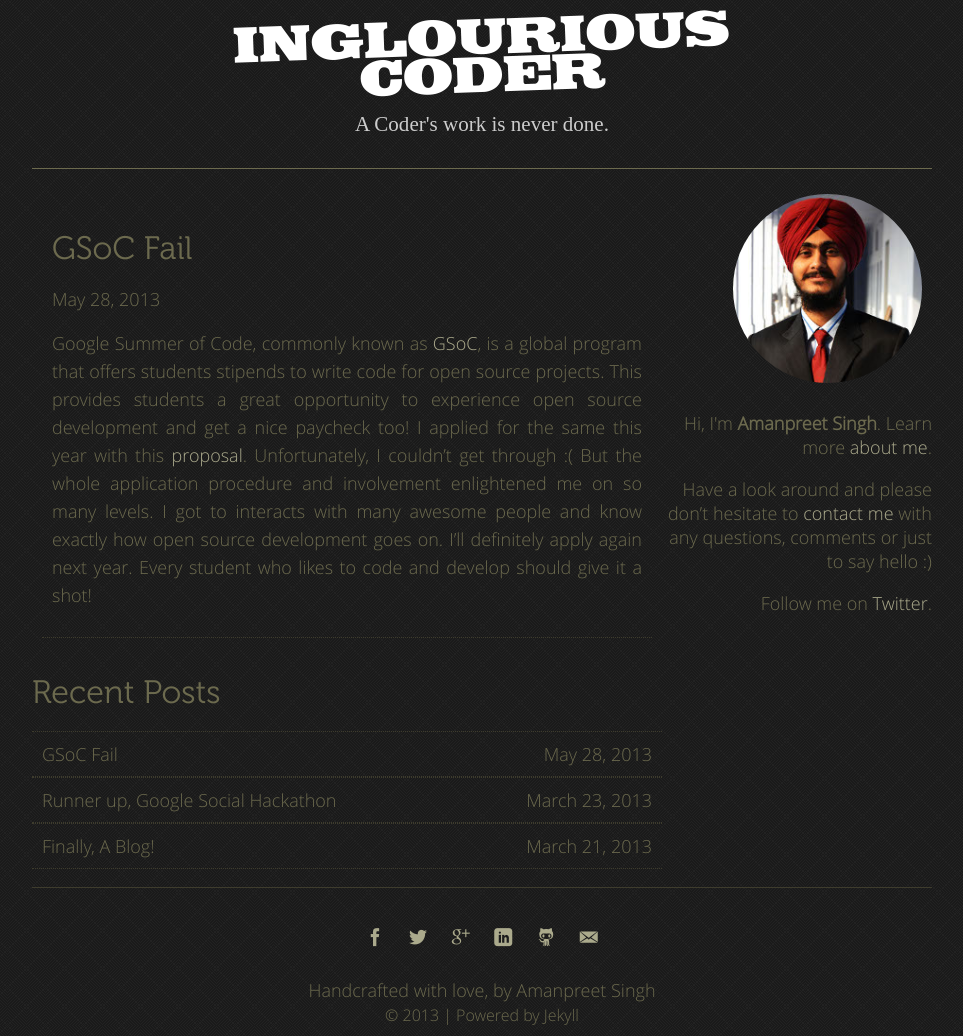
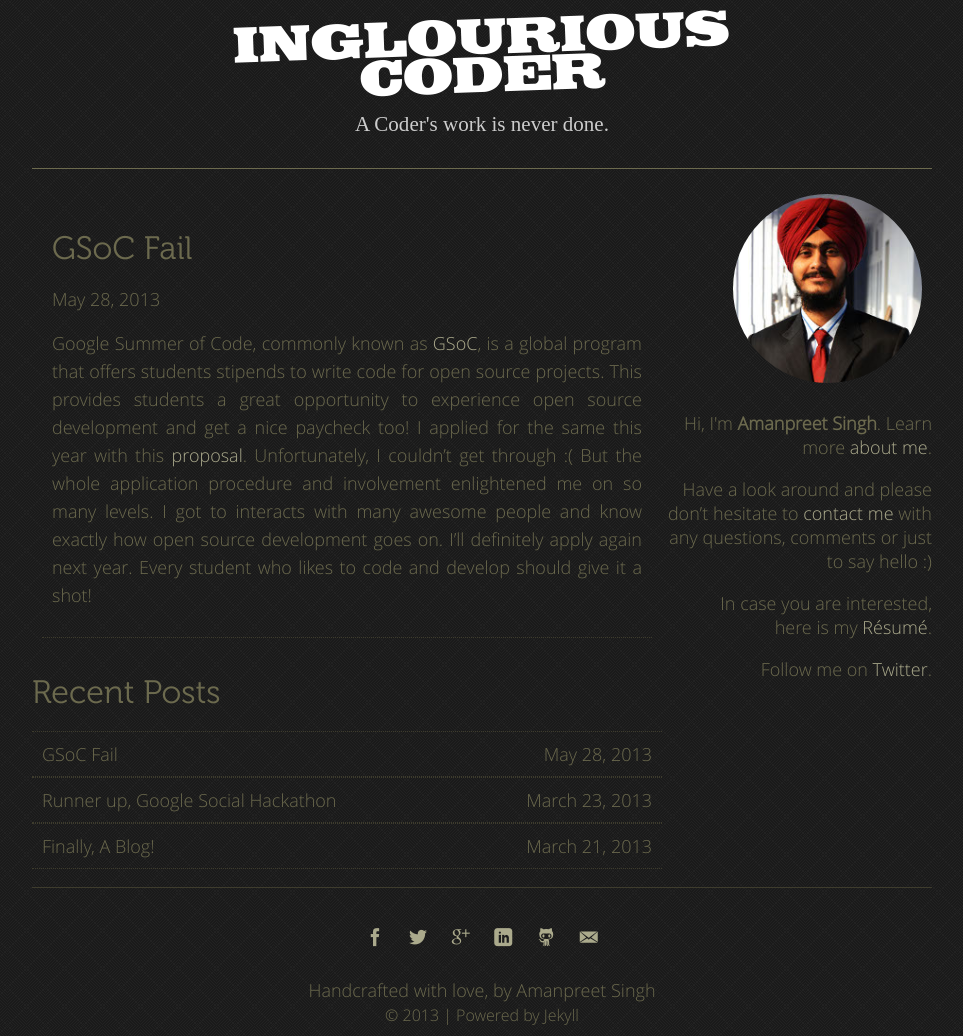
Before and after one commit to ApsOps/apsops.github.com, a Jekyll site: the page built from index.html, in a window 1280 px wide. Shown: the whole page, without its empty margins (158-1121 px from the left). Built offline with Jekyll 4.4.1, drawn with Linux system fonts in a browser that asks for light colours.

Commit message:
Added resume pdf

```diff
--- a/_layouts/default.html
+++ b/_layouts/default.html
@@ -40,6 +40,7 @@ layout: default
                 <img src="/images/aman-image.jpg" alt="Aman's Image" />
                 <p>Hi, I'm <strong>Amanpreet Singh</strong>. Learn more <a href="/about/">about me</a>.</p>
                 <p>Have a look around and please don’t hesitate to <a href="mailto:{{ site.author.email }}">contact me</a> with any questions, comments or just to say hello :)</p>
+		<p>In case you are interested,<br>here is my <a href="/Amanpreet Singh_BITS Pilani.pdf" target="_blank">Résumé</a>.</p>
                 <p>Follow me on <a href="http://twitter.com/{{ site.author.twitter }}" target="_blank">Twitter</a>.</p>
             </aside>
         </div>
```
Also changed, not shown: 2 other files.
